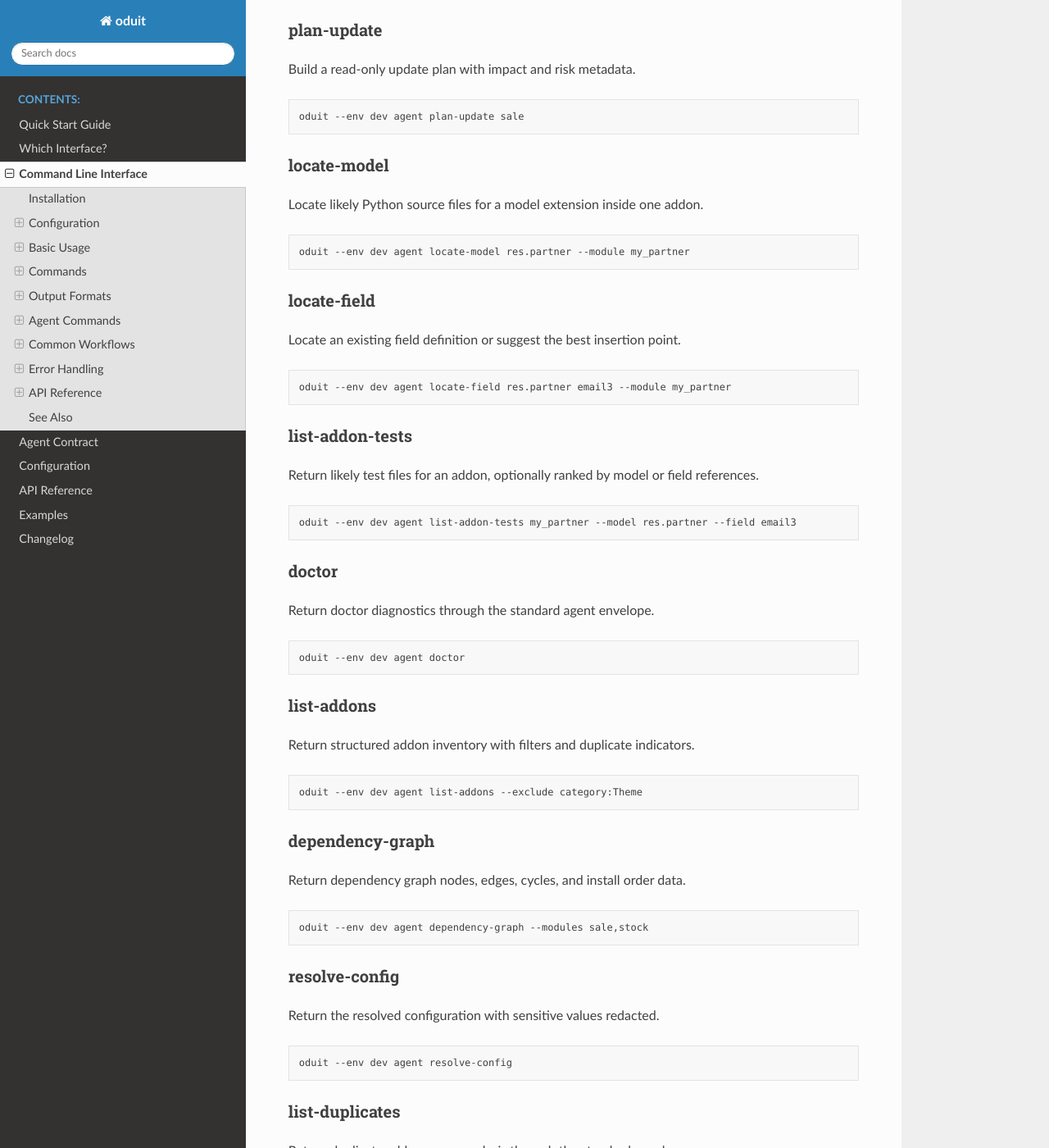
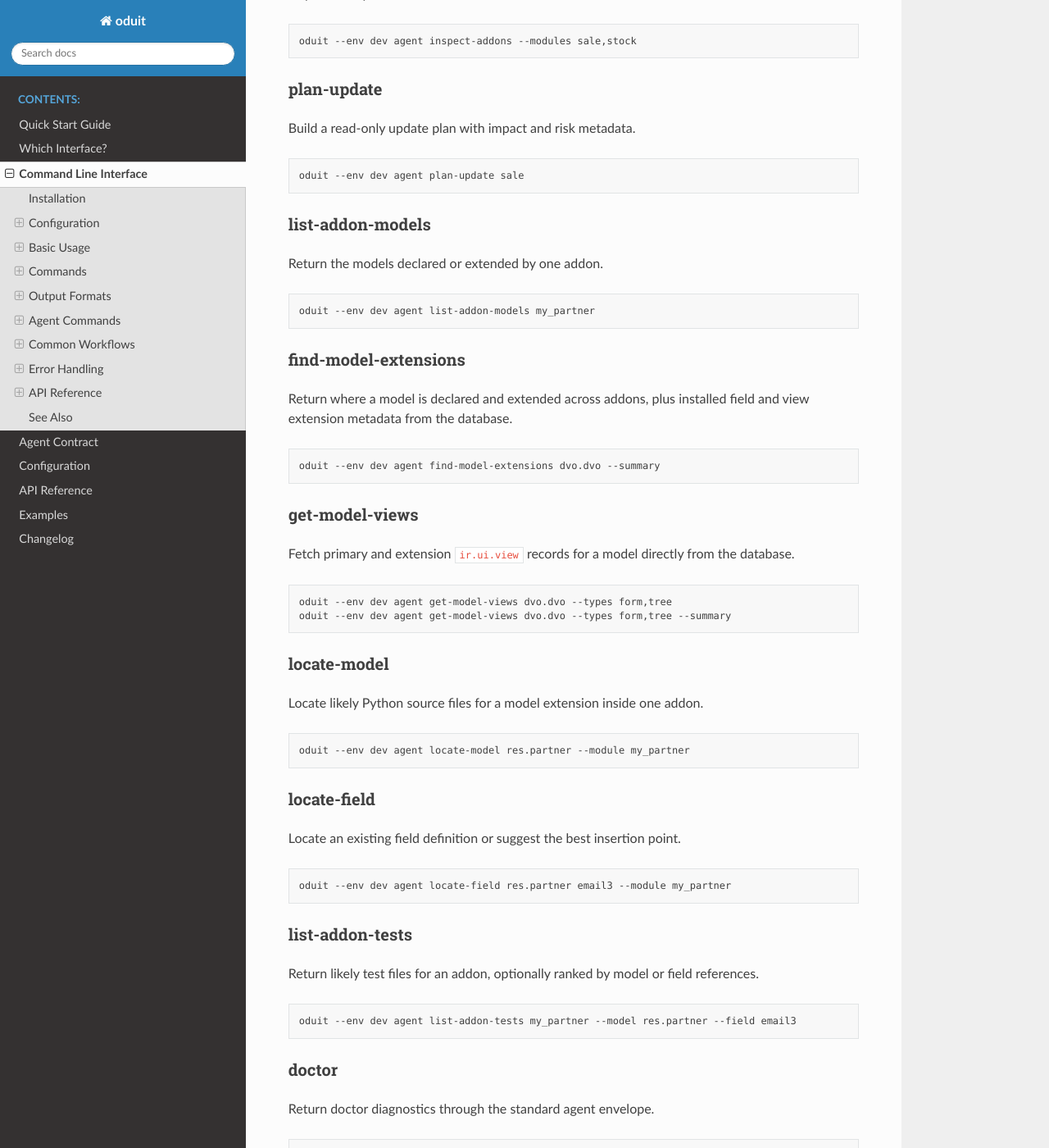
Before and after one commit to oduit/oduit, a Sphinx documentation site: the page built from docs/cli.rst, in a window 1280 px wide and 1400 px high, scrolled down 18851 px. Shown: the whole window at 82% size. Built offline with Sphinx 7.4.7 and the Read the Docs theme 3.1.0, drawn with Linux system fonts in a browser that asks for light colours; pages that are not in the unit, such as notebooks, are missing from menus; the version number could not be read and is left out; some of the changed text lies outside the part shown.

Commit message:
doc: update doc

```diff
--- a/docs/agent_contract.rst
+++ b/docs/agent_contract.rst
@@ -78,6 +78,9 @@ Published JSON Schema artifacts live under ``schemas/``:
 * ``schemas/agent/model-source-location.schema.json``
 * ``schemas/agent/field-source-location.schema.json``
 * ``schemas/agent/addon-test-inventory.schema.json``
+* ``schemas/agent/addon-model-inventory.schema.json``
+* ``schemas/agent/model-extension-inventory.schema.json``
+* ``schemas/agent/model-view-inventory.schema.json``
 
 Example
 -------
--- a/docs/api/cli_typer.rst
+++ b/docs/api/cli_typer.rst
@@ -45,6 +45,9 @@ Agent Commands
 .. autofunction:: oduit.cli_typer.agent_context
 .. autofunction:: oduit.cli_typer.agent_inspect_addon
 .. autofunction:: oduit.cli_typer.agent_plan_update
+.. autofunction:: oduit.cli_typer.agent_list_addon_models
+.. autofunction:: oduit.cli_typer.agent_find_model_extensions
+.. autofunction:: oduit.cli_typer.agent_get_model_views
 .. autofunction:: oduit.cli_typer.agent_locate_model
 .. autofunction:: oduit.cli_typer.agent_locate_field
 .. autofunction:: oduit.cli_typer.agent_list_addon_tests
--- a/docs/cli.rst
+++ b/docs/cli.rst
@@ -893,6 +893,36 @@ Build a read-only update plan with impact and risk metadata.
 
    oduit --env dev agent plan-update sale
 
+list-addon-models
+^^^^^^^^^^^^^^^^^
+
+Return the models declared or extended by one addon.
+
+.. code-block:: bash
+
+   oduit --env dev agent list-addon-models my_partner
+
+find-model-extensions
+^^^^^^^^^^^^^^^^^^^^^
+
+Return where a model is declared and extended across addons, plus installed
+field and view extension metadata from the database.
+
+.. code-block:: bash
+
+   oduit --env dev agent find-model-extensions dvo.dvo --summary
+
+get-model-views
+^^^^^^^^^^^^^^^
+
+Fetch primary and extension ``ir.ui.view`` records for a model directly from
+the database.
+
+.. code-block:: bash
+
+   oduit --env dev agent get-model-views dvo.dvo --types form,tree
+   oduit --env dev agent get-model-views dvo.dvo --types form,tree --summary
+
 locate-model
 ^^^^^^^^^^^^
 
@@ -969,11 +999,12 @@ Return duplicate addon-name analysis through the standard envelope.
 test-summary
 ^^^^^^^^^^^^
 
-Run tests and emit a normalized summary payload.
+Run tests and emit a normalized summary payload. This is a controlled mutation
+command and requires ``--allow-mutation``.
 
 .. code-block:: bash
 
-   oduit --env dev agent test-summary --module sale --test-tags /sale
+   oduit --env dev agent test-summary --allow-mutation --module sale --test-tags /sale
 
 Controlled mutation commands require ``--allow-mutation`` and support
 ``--dry-run`` planning where implemented.
@@ -1001,6 +1032,7 @@ Other read helpers follow the same pattern:
    oduit --env dev agent read-record res.partner 7 --fields name,email
    oduit --env dev agent search-count res.partner --domain-json '[["is_company", "=", true]]'
    oduit --env dev agent get-model-fields res.partner --attributes string,type
+   oduit --env dev agent get-model-views res.partner --types form,tree --summary
 
 Common Workflows
 ----------------
--- a/docs/index.rst
+++ b/docs/index.rst
@@ -13,6 +13,8 @@ Highlights
 * structured JSON output for automation and CI
 * addon intelligence commands such as ``list-addons``, ``list-depends``,
   ``install-order``, and ``impact-of-update``
+* agent-first model and view inspection such as ``find-model-extensions`` and
+  ``get-model-views``
 * Python APIs for operations, addon analysis, typed planning models, and safe
   read-only queries
 
--- a/docs/interfaces.rst
+++ b/docs/interfaces.rst
@@ -22,9 +22,10 @@ recommended sequence is:
    oduit --env dev agent context
    oduit --env dev agent inspect-addon my_partner
    oduit --env dev agent get-model-fields res.partner --attributes string,type,required
+   oduit --env dev agent get-model-views res.partner --types form,tree --summary
    oduit --env dev agent locate-model res.partner --module my_partner
    oduit --env dev agent locate-field res.partner email3 --module my_partner
    oduit --env dev agent plan-update my_partner
    oduit --env dev agent list-addon-tests my_partner --model res.partner --field email3
    oduit --env dev agent update-module my_partner --allow-mutation
-   oduit --env dev agent test-summary --module my_partner --test-tags /my_partner
+   oduit --env dev agent test-summary --allow-mutation --module my_partner --test-tags /my_partner
```
Also changed, not shown: docs/quickstart.rst (+10 -0 lines).
